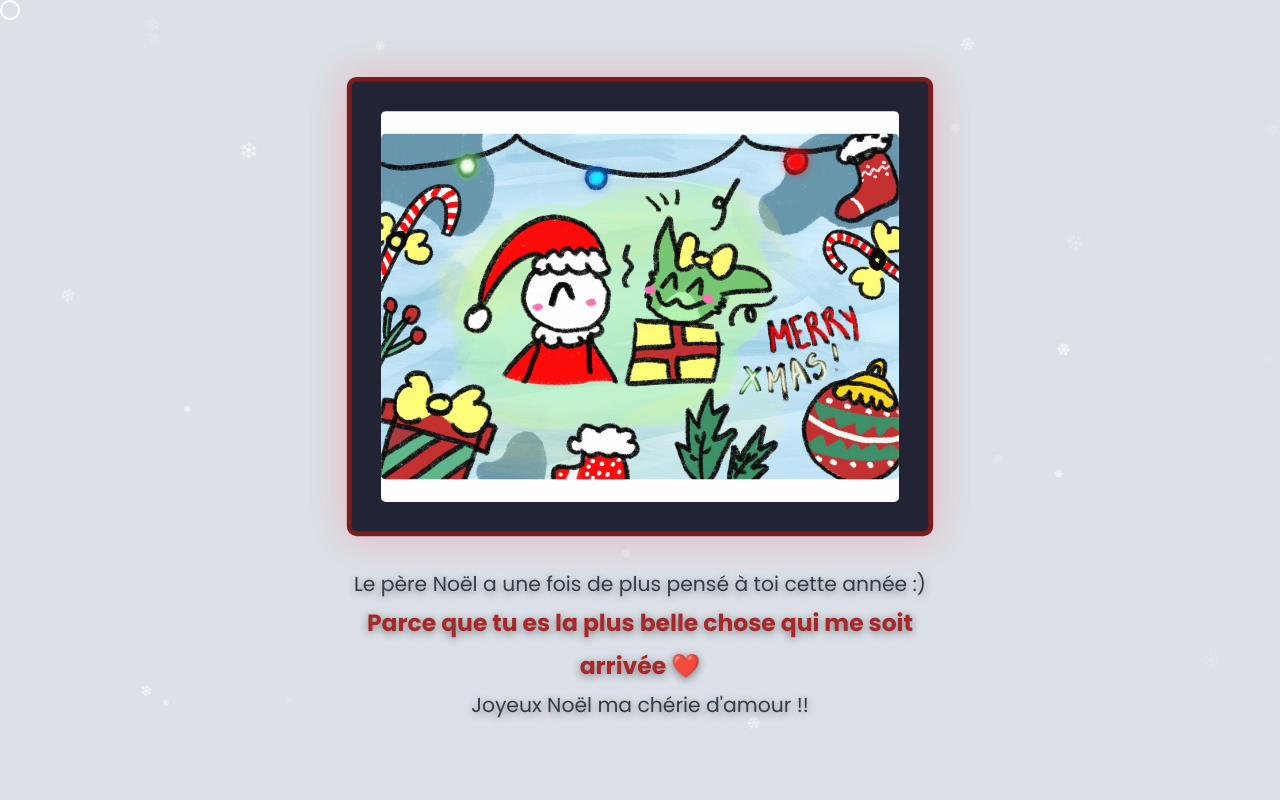
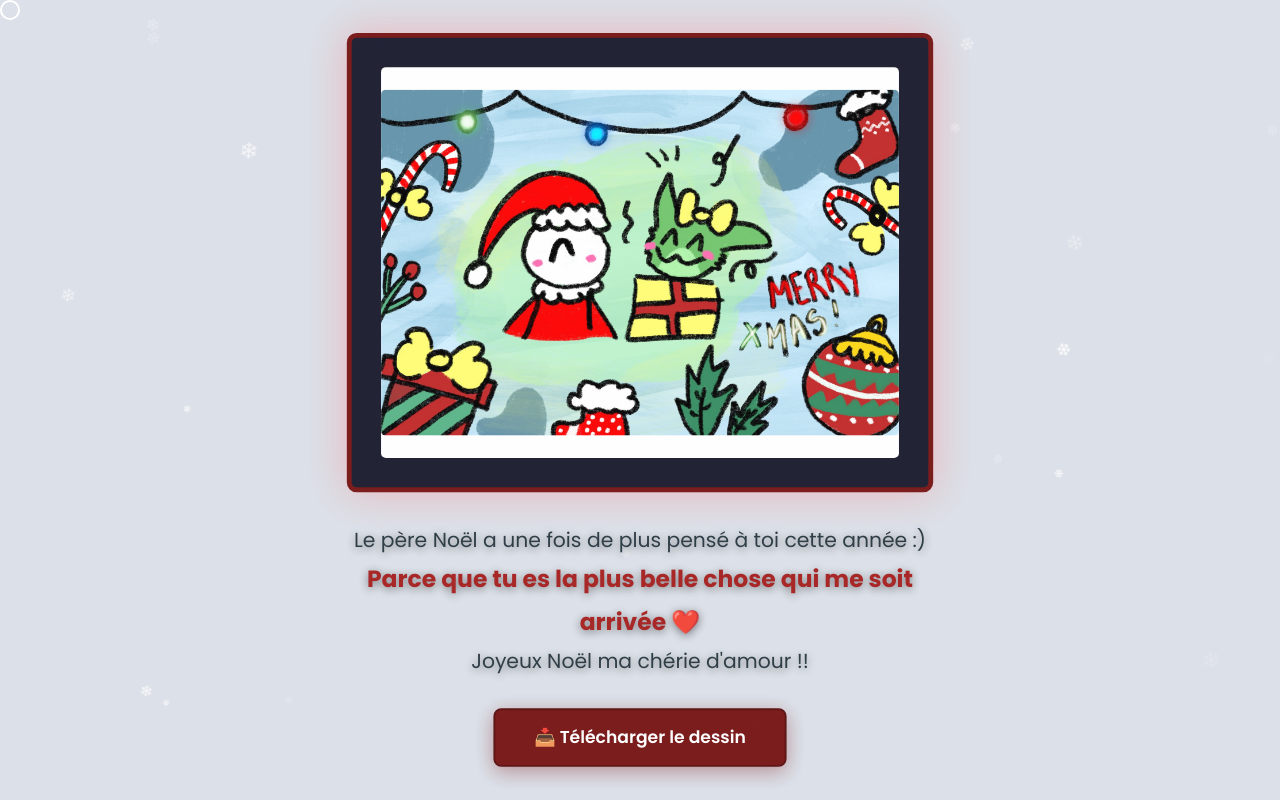
Before and after one commit to lyunabi/cadeau-noel, a plain HTML site: page index.html in a window 1280 px wide. Both pictures are taken after a click on the element 639 px from the left and 474 px from the top of the page. Drawn offline with Linux system fonts and the light colour scheme.

Commit message:
Update index.html

```diff
--- a/index.html
+++ b/index.html
@@ -218,6 +218,33 @@
             font-size: 1.5rem;
         }
 
+        /* Bouton de téléchargement */
+        .download-btn {
+            display: inline-block;
+            margin-top: 30px;
+            padding: 15px 40px;
+            background: #761313;
+            color: #fff;
+            text-decoration: none;
+            border-radius: 8px;
+            font-size: 1.1rem;
+            font-weight: 600;
+            transition: all 0.3s;
+            border: 2px solid #5a0d0d;
+            box-shadow: 0 5px 20px rgba(118, 19, 19, 0.4);
+            cursor: pointer;
+        }
+
+        .download-btn:hover {
+            background: #5a0d0d;
+            transform: translateY(-3px);
+            box-shadow: 0 8px 30px rgba(118, 19, 19, 0.6);
+        }
+
+        .download-btn:active {
+            transform: translateY(0);
+        }
+
         /* Particules qui explosent */
         .particle {
             position: fixed;
@@ -410,6 +437,9 @@
                 <strong>Parce que tu es la plus belle chose qui me soit arrivée ❤️</strong><br>
                 Joyeux Noël ma chérie d'amour !!
             </div>
+            <a href="image.JPG" download="cadeau-emma.jpg" class="download-btn">
+                📥 Télécharger le dessin
+            </a>
         </div>
     </div>
 
```
